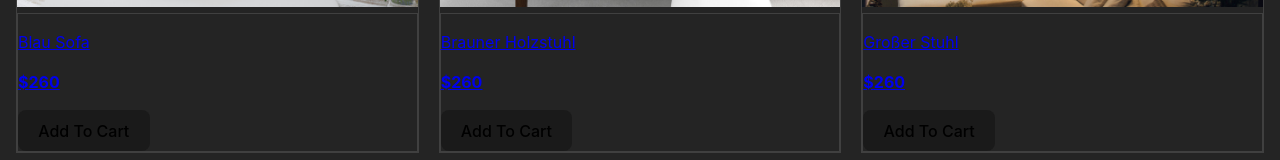
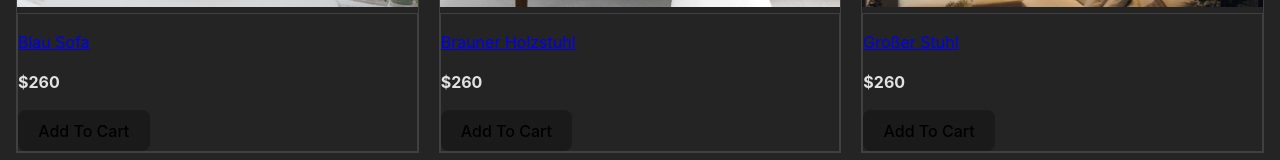
Before and after one commit to JanetAdedosu/decora, a React (Vite) app in the folder decora/: page / in a window 1280 px wide. Shown: the part 445-605 px from the top of the page. Built offline with nearby package versions, Linux system fonts and the light colour scheme.

Commit message:
new change

```diff
--- a/decora/src/App.jsx
+++ b/decora/src/App.jsx
@@ -14,16 +14,16 @@ function App() {
           <div className="products">
           {data.products.map((product)=> (
             <div className="product" key={product.slug}>
-              <a href={`/product/${product.slug}`}>
+              {/* <a href={`/product/${product.slug}`}>  */}
               <img src={product.image} alt={product.name}/>
-              </a>
+              {/* </a> */}
               <div className="product info">
-              <a href={`/product/${product.slug}`}>
+               <a href={`/product/${product.slug}`}>
               <p>{product.name}</p>
               </a>
-              <a href={`/product/${product.slug}`}>
+              {/* <a href={`/product/${product.slug}`}> */}
               <p><strong>${product.price}</strong></p>
-              </a>
+
               <button>Add To Cart</button>
               </div>
 
```
